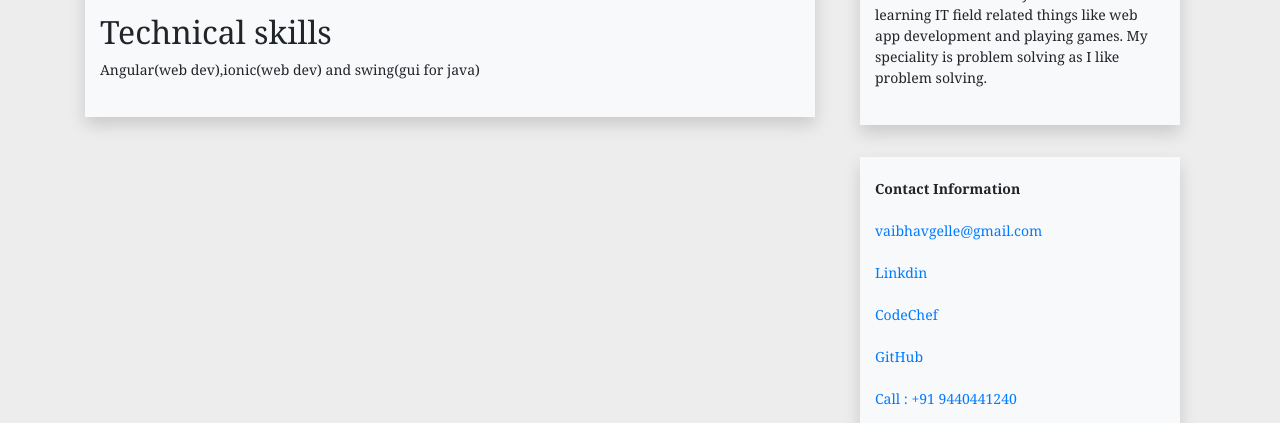
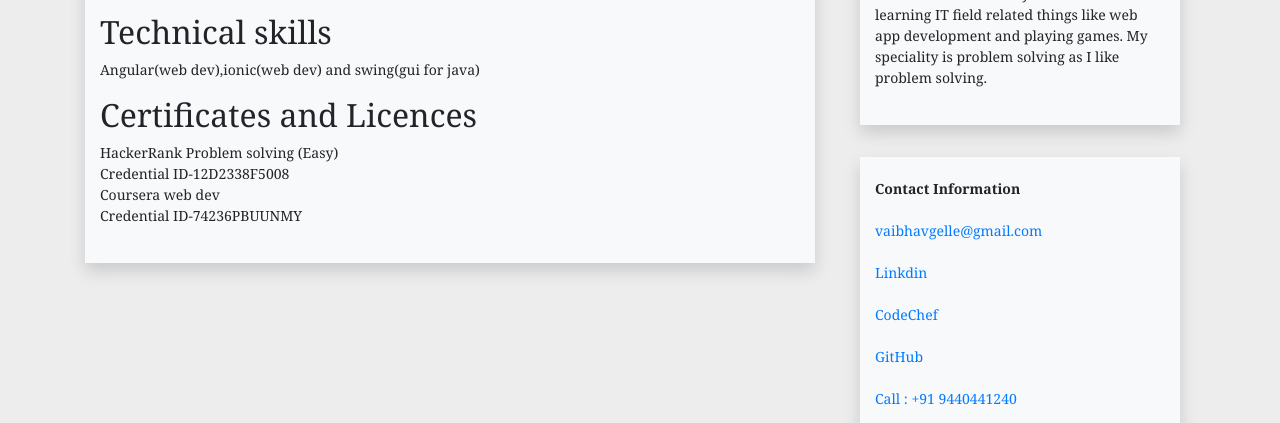
Before and after one commit to cs19b013iittp/vaibhav, a plain HTML site: page index.html in a window 1280 px wide. Shown: the part 752-1175 px from the top of the page. Drawn offline with nearby package versions, Linux system fonts and the light colour scheme.

Commit message:
Update index.html

```diff
--- a/index.html
+++ b/index.html
@@ -65,6 +65,13 @@
 					<p>
 						Angular(web dev),ionic(web dev) and swing(gui for java)
 					</p>
+					<h2>Certificates and Licences</h2>
+					<p>
+						HackerRank Problem solving (Easy)<br>
+						Credential ID-12D2338F5008<br>
+						Coursera web dev<br>
+						Credential ID-74236PBUUNMY
+					</p>
 					<br>
 				</div>
 			</div>
```
